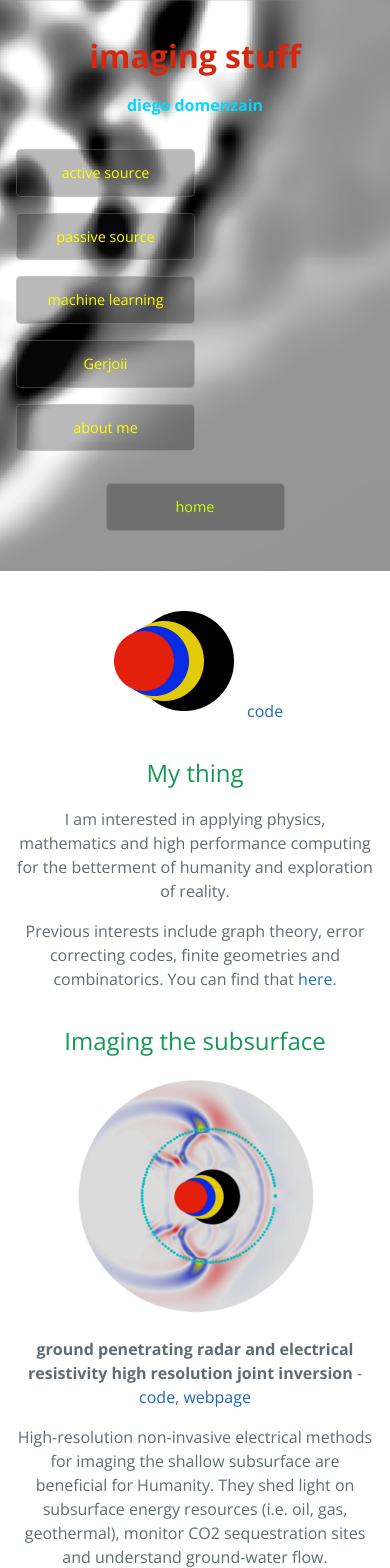
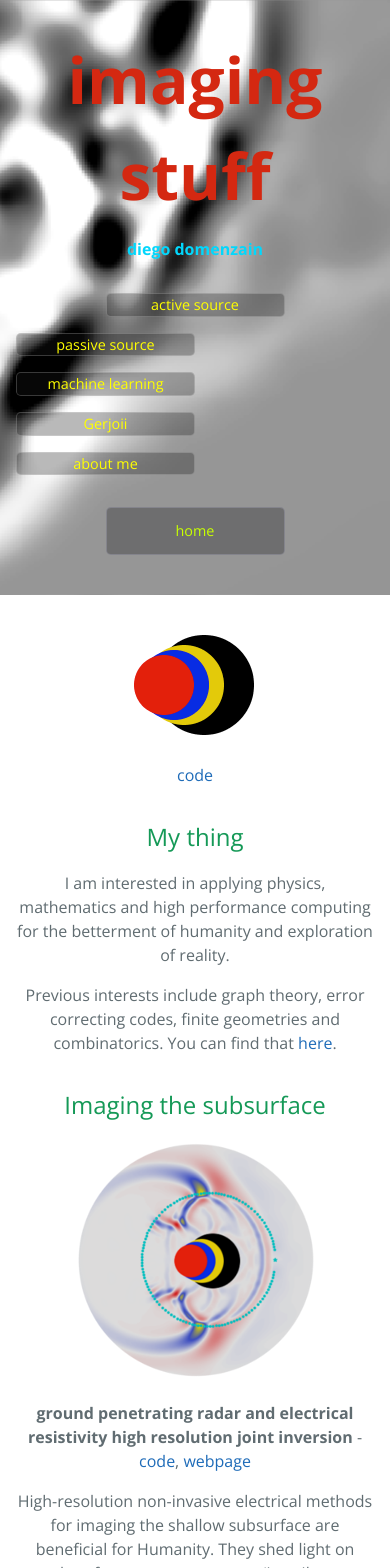
Before and after one commit to diegozain/diegozain.github.io, a Jekyll site: the page built from index.md, in a window 390 px wide. Shown: the top 1568 px of the page. Built offline with Jekyll 4.4.1, drawn with Linux system fonts in a browser that asks for light colours; grey boxes are pictures that could not be loaded.

Commit message:
mobile 2

```diff
--- a/_sass/jekyll-theme-cayman.scss
+++ b/_sass/jekyll-theme-cayman.scss
@@ -77,7 +77,9 @@
   @include small {
     display: block;
     width: 50%;
-    padding: 0.75rem;
+    margin-left: auto;
+    margin-right: auto;
+    // padding: 0.75rem;
     font-size: 0.9rem;
 
     + .btn {
@@ -171,7 +173,7 @@
   }
 
   @include small {
-    font-size: 2rem;
+    font-size: 4rem;
   }
 }
 
--- a/index.md
+++ b/index.md
@@ -3,6 +3,7 @@
 ---
 
 [![](images/diegozain.png)](./)
+
 [code](https://github.com/diegozain/)
 
 ## My thing
```
